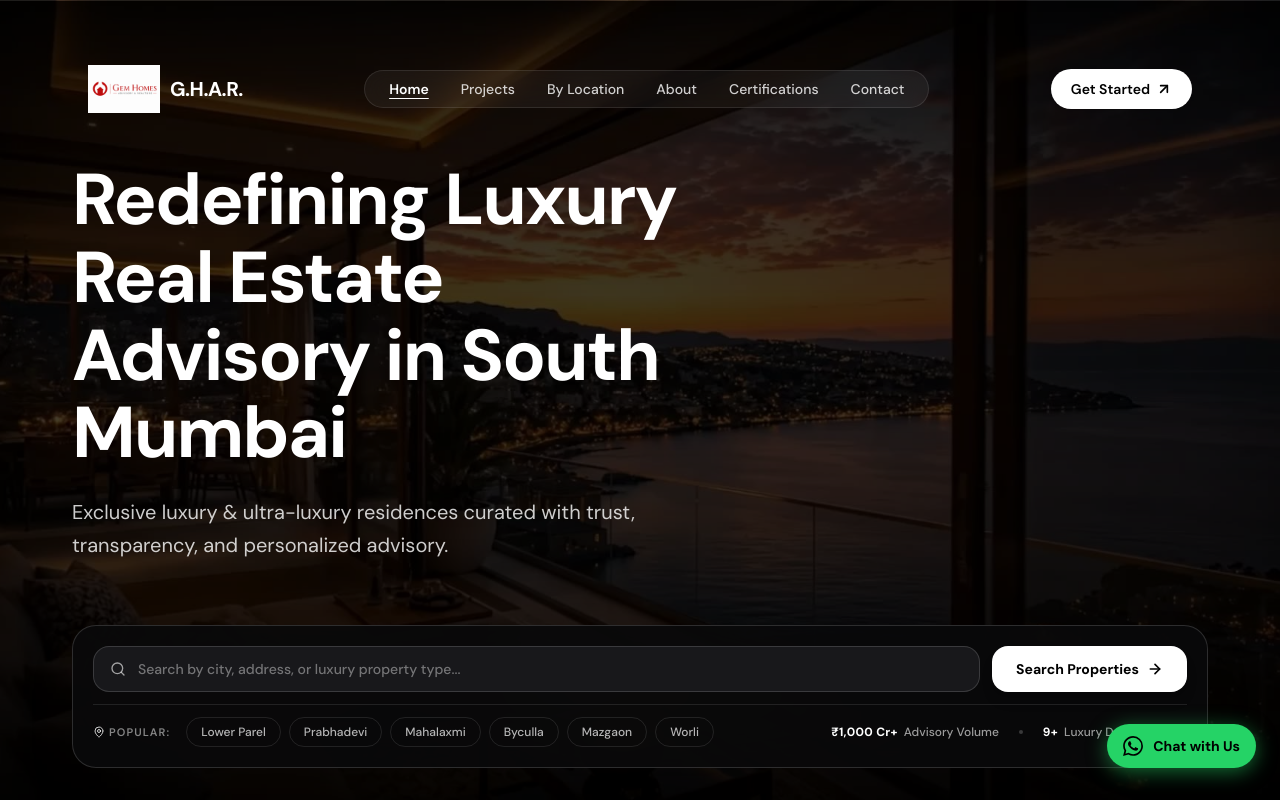
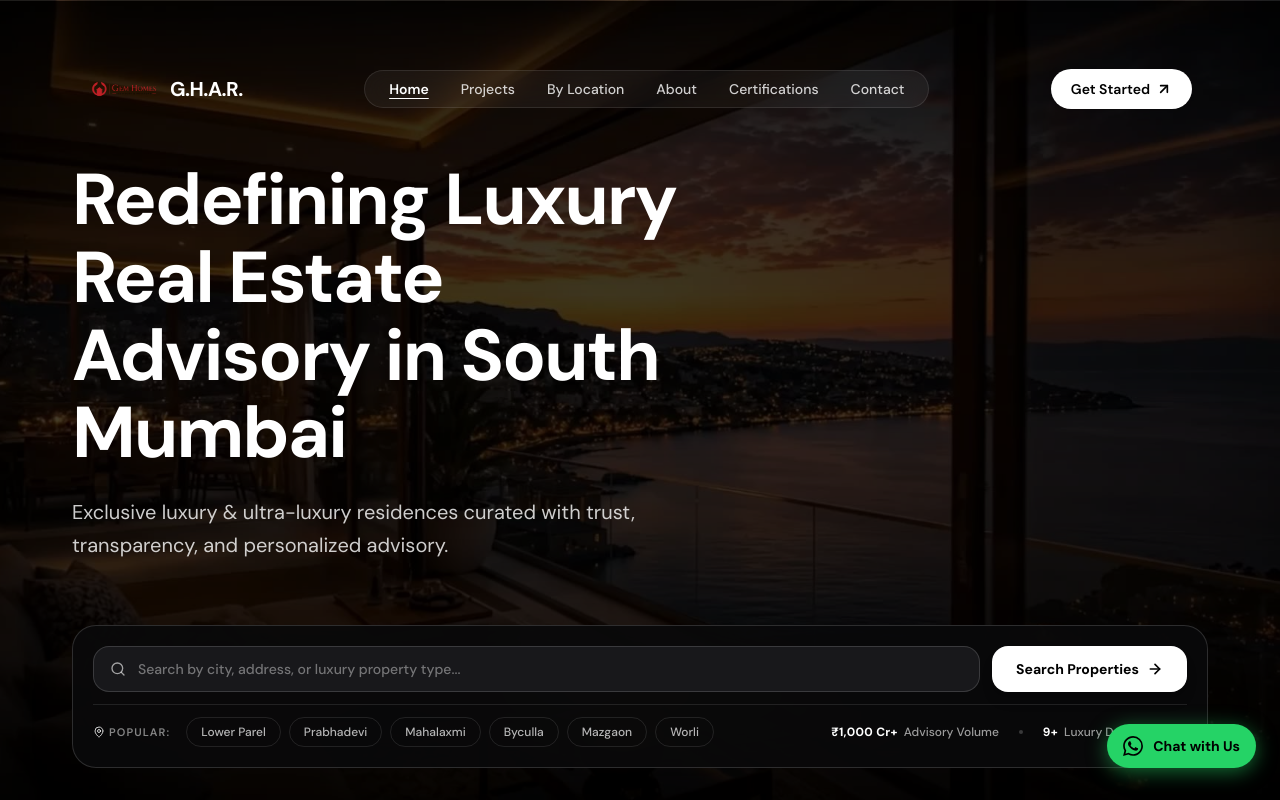
Before and after one commit to KaleSourav/G.H.A.R, a React (Vite) app: page / in a window 1280 px wide. Shown: the top 800 px of the page. Built offline with nearby package versions, Linux system fonts and the light colour scheme; a web font is replaced by a local one.

Commit message:
Update logo to Gem Homes Logo-01.png

```diff
--- a/src/components/Header.tsx
+++ b/src/components/Header.tsx
@@ -33,7 +33,7 @@ export const Header: React.FC<HeaderProps> = ({
           onClick={() => handleNavClick('Home')}
           className="flex items-center gap-2.5 cursor-pointer group"
         >
-          <img src="/IMG_5157.PNG" alt="G.H.A.R. Logo" className="h-10 sm:h-12 w-auto object-contain transition-transform group-hover:scale-105" />
+          <img src="/Gem%20Homes%20Logo-01.png" alt="G.H.A.R. Logo" className="h-10 sm:h-12 w-auto object-contain transition-transform group-hover:scale-105" />
           <span className="text-white text-lg sm:text-xl font-bold tracking-tight">
             {logoText}
           </span>
--- a/src/components/LandingPageSections.tsx
+++ b/src/components/LandingPageSections.tsx
@@ -874,7 +874,7 @@ export const LandingPageSections: React.FC<LandingPageSectionsProps> = ({
         <div className="grid grid-cols-1 md:grid-cols-4 gap-8 mb-12">
           <div className="md:col-span-2 space-y-4">
             <div className="flex items-center gap-2.5">
-              <img src="/IMG_5157.PNG" alt="G.H.A.R. Logo" className="h-12 sm:h-16 w-auto object-contain" />
+              <img src="/Gem%20Homes%20Logo-01.png" alt="G.H.A.R. Logo" className="h-12 sm:h-16 w-auto object-contain" />
               <span className="text-xl font-bold text-white hidden sm:block">Gem Homes Advisory & Realtors (G.H.A.R.)</span>
             </div>
             <p className="text-xs text-white/60 max-w-md leading-relaxed">
```
Also changed, not shown: public/Gem Homes Logo-01.png (added).
